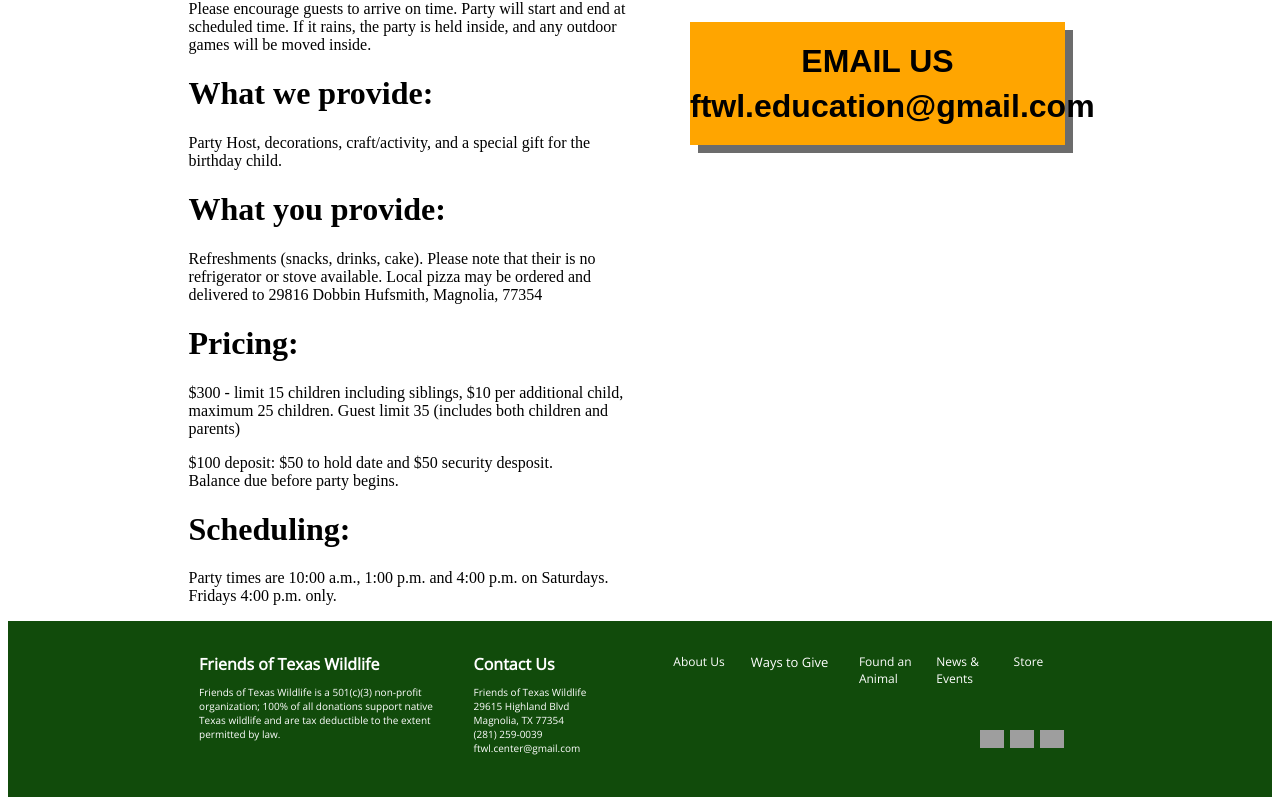
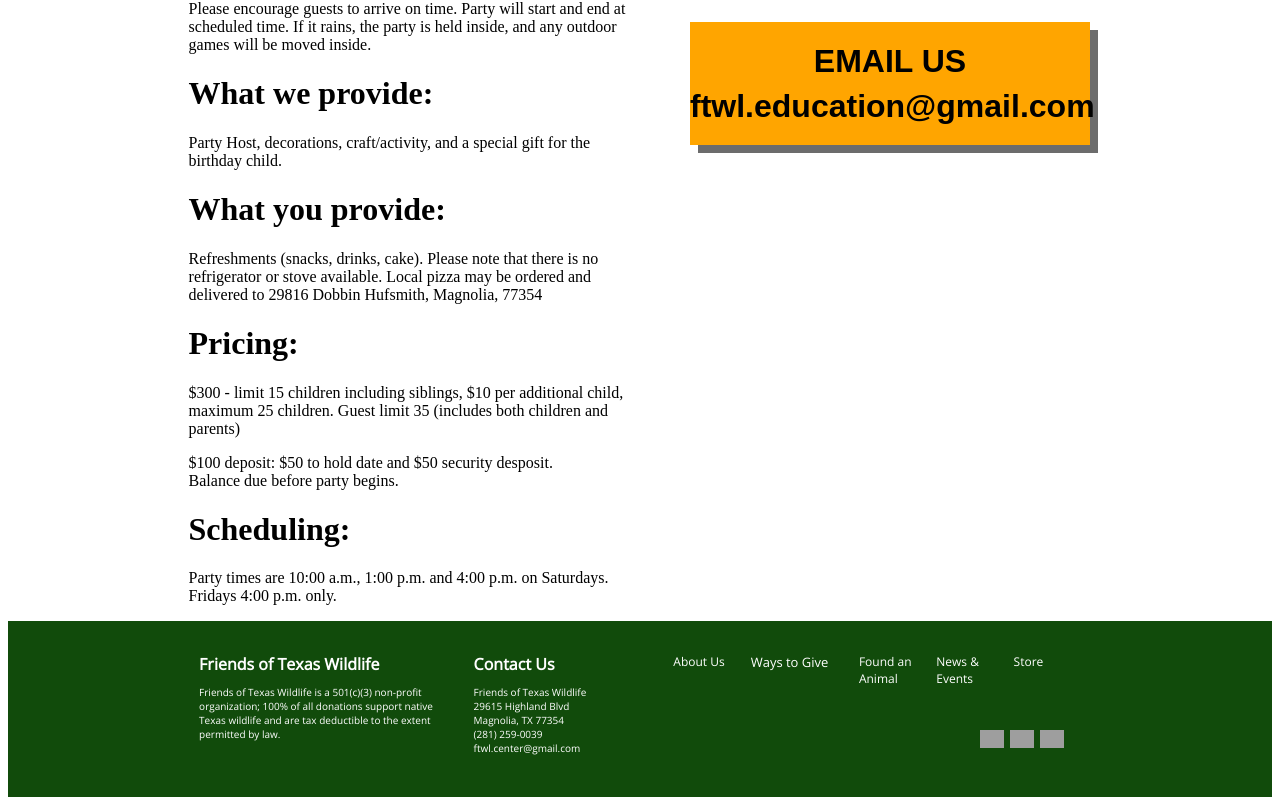
Before and after one commit to rice-apps/ftwl2019, a Next.js app: page /hostaparty in a window 1280 px wide. Shown: the part 1207-2012 px from the top of the page. Built offline with nearby package versions, Linux system fonts and the light colour scheme; grey boxes are pictures that could not be loaded; a web font is replaced by a local one.

Commit message:
minor fixes to host a party page

```diff
--- a/components/party/PartyContent.js
+++ b/components/party/PartyContent.js
@@ -43,7 +43,7 @@ function PartyContent() {
                     birthday child.
                 </p>
                 <h1>What you provide:</h1>
-                <p>Refreshments (snacks, drinks, cake). Please note that their is no
+                <p>Refreshments (snacks, drinks, cake). Please note that there is no
                     refrigerator or stove available. Local pizza may be ordered and
                     delivered to 29816 Dobbin Hufsmith, Magnolia, 77354
                 </p>
@@ -69,10 +69,10 @@ function PartyContent() {
                     padding="20px"
                 />
                 <div className='cards'>
-                    <ColoredCard cardwidth="375px" cardcolor="orange" line1text="CALL US" line2text="281-259-0039"></ColoredCard>
+                    <ColoredCard cardwidth="400px" cardcolor="orange" line1text="CALL US" line2text="281-259-0039"></ColoredCard>
                     <br></br>
                     <br></br>
-                    <ColoredCard cardwidth="375px" cardcolor="orange" line1text="EMAIL US" line2text="ftwl.education@gmail.com"></ColoredCard>
+                    <ColoredCard cardwidth="400px" cardcolor="orange" line1text="EMAIL US" line2text="ftwl.education@gmail.com"></ColoredCard>
                 </div>
             </Box>
             <Box width={1 / 5}></Box>
```
